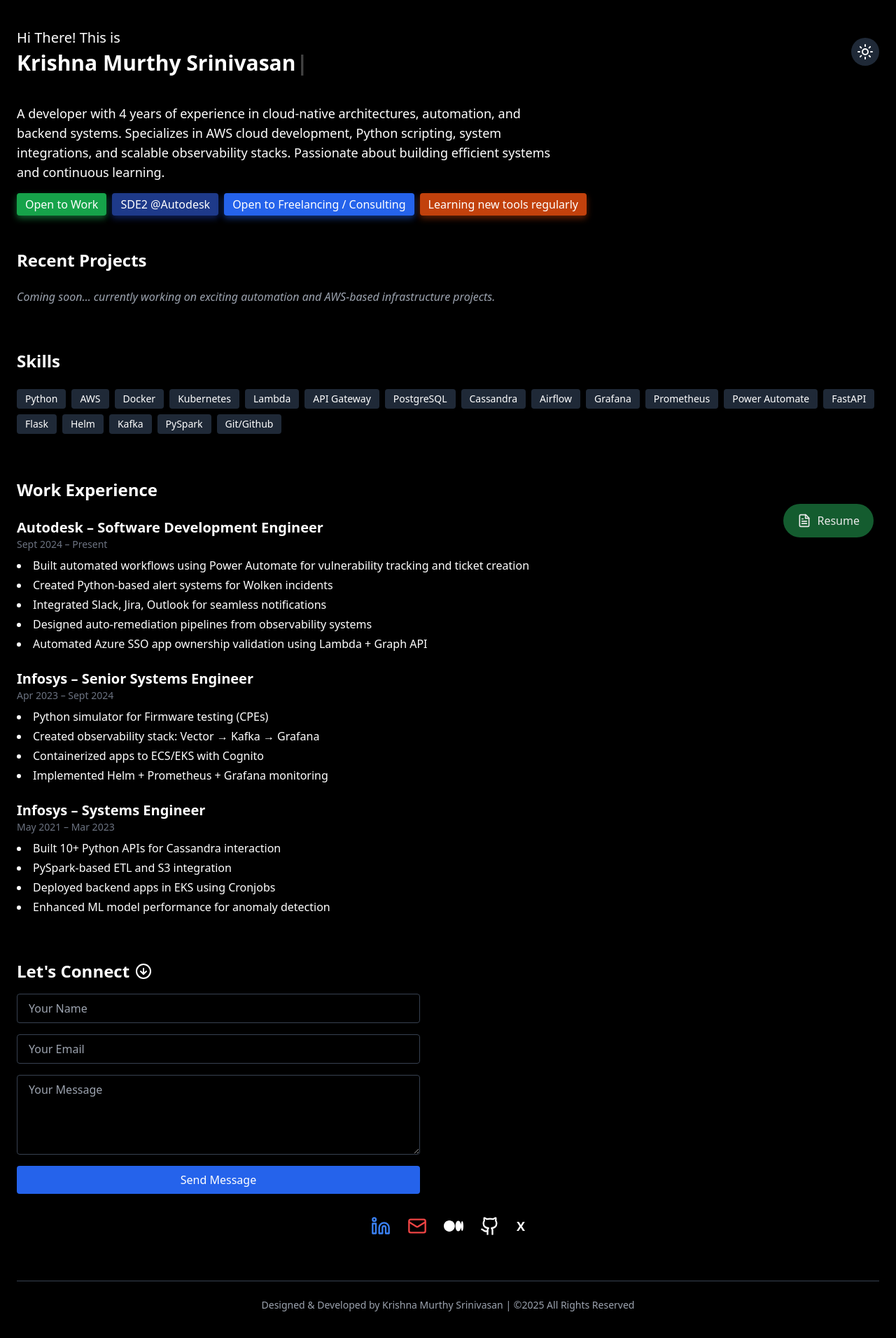
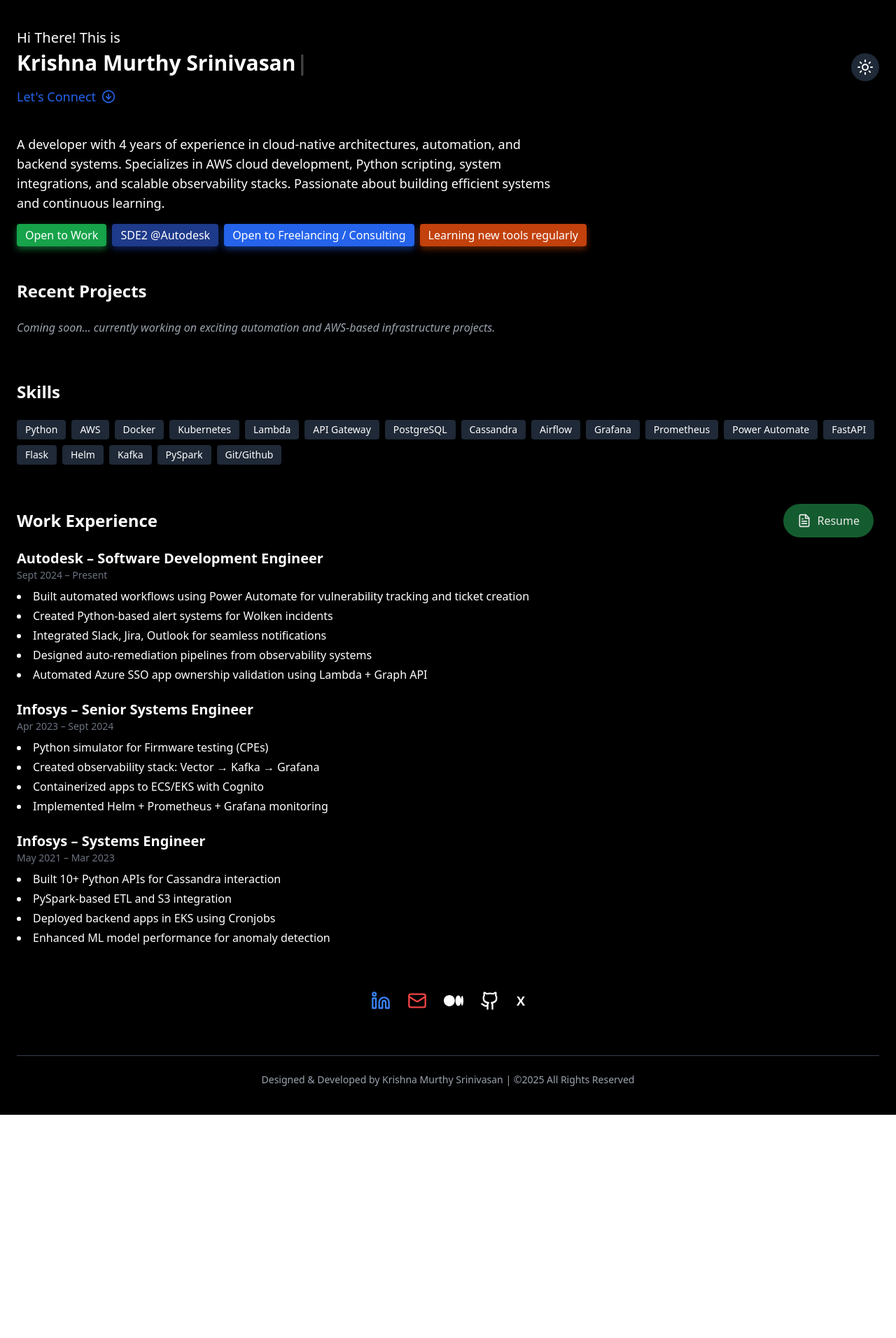
Before and after one commit to krishnamurthy-srinivasan/krishna-dev, a React (Vite) app: page / in a window 1280 px wide. Shown: the top 1912 px of the page at 70% size. After the commit the page ends 1593 px from the top, so only its background shows below. Built offline with nearby package versions, Linux system fonts and the light colour scheme.

Commit message:
Modified lets connect

```diff
--- a/src/App.jsx
+++ b/src/App.jsx
@@ -23,6 +23,9 @@
               }}
             />
           </h1>
+          <a href="#contact" className="mt-4 inline-flex items-center gap-2 text-blue-600 hover:underline text-lg font-medium">
+            Let's Connect <ArrowDownCircle size={20} />
+          </a>
         </div>
         <button
           className="p-2 rounded-full bg-gray-200 dark:bg-gray-800"
@@ -115,24 +118,16 @@
       </section>
 
       <section id="contact" className="mb-16">
-        <h2 className="text-2xl font-semibold mb-4 flex items-center gap-2">Let's Connect <ArrowDownCircle size={24} /></h2>
-        <form className="flex flex-col gap-4 max-w-xl">
-          <input className="px-4 py-2 border dark:border-gray-700 rounded bg-white dark:bg-black" type="text" placeholder="Your Name" required />
-          <input className="px-4 py-2 border dark:border-gray-700 rounded bg-white dark:bg-black" type="email" placeholder="Your Email" required />
-          <textarea className="px-4 py-2 border dark:border-gray-700 rounded bg-white dark:bg-black" rows="4" placeholder="Your Message" required></textarea>
-          <button className="bg-blue-600 text-white px-4 py-2 rounded hover:bg-blue-700" type="submit">Send Message</button>
-        </form>
-
         <div className="flex flex-wrap justify-center gap-6 mt-8 text-lg">
-          <a href="https://www.linkedin.com/in/krishnamurthy-awsdeveloper" target="_blank" className="text-blue-500"><Linkedin size={28} /></a>
-          <a href="mailto:harikrishnachn@gmail.com" className="text-red-500"><Mail size={28} /></a>
-          <a href="https://medium.com/@harikrishnachn" target="_blank" className="text-black dark:text-white">
+          <a href="https://www.linkedin.com/in/krishnamurthy-awsdeveloper" target="_blank" className="text-blue-500 hover:scale-110 transition-transform"><Linkedin size={28} /></a>
+          <a href="mailto:harikrishnachn@gmail.com" className="text-red-500 hover:scale-110 transition-transform"><Mail size={28} /></a>
+          <a href="https://medium.com/@harikrishnachn" target="_blank" className="text-black dark:text-white hover:scale-110 transition-transform">
             <svg xmlns="http://www.w3.org/2000/svg" viewBox="0 0 1043.63 592.71" className="w-7 h-7 fill-current">
               <path d="M588.67 296.32c0 163.61-131.64 296.32-294.34 296.32S0 459.93 0 296.32 131.64 0 294.34 0s294.33 132.71 294.33 296.32zm330.35 0c0 153.75-66.73 278.5-149.06 278.5s-149.06-124.75-149.06-278.5 66.73-278.5 149.06-278.5 149.06 124.75 149.06 278.5zm124.61 0c0 142.94-29.29 258.84-65.44 258.84s-65.44-115.9-65.44-258.84 29.29-258.84 65.44-258.84 65.44 115.9 65.44 258.84z" />
             </svg>
           </a>
-          <a href="https://github.com/krishnamurthy-srinivasan" target="_blank" className="text-black dark:text-white"><Github size={28} /></a>
-          <a href="#" className="text-black dark:text-white font-semibold">X</a>
+          <a href="https://github.com/krishnamurthy-srinivasan" target="_blank" className="text-black dark:text-white hover:scale-110 transition-transform"><Github size={28} /></a>
+          <a href="#" className="text-black dark:text-white font-semibold hover:scale-110 transition-transform">X</a>
         </div>
       </section>
 
```
